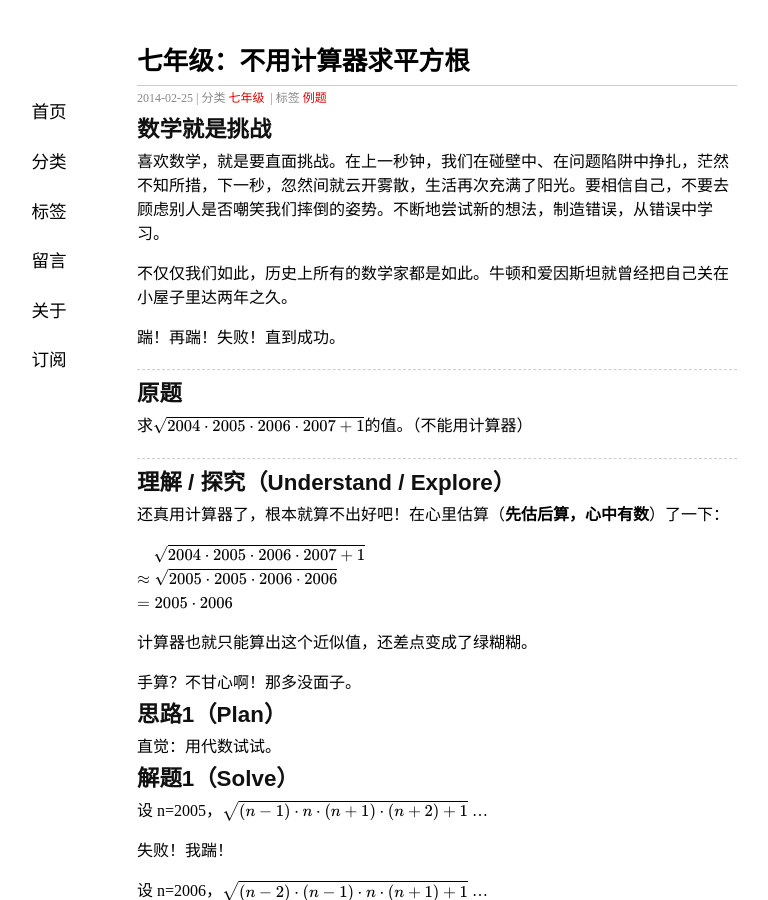
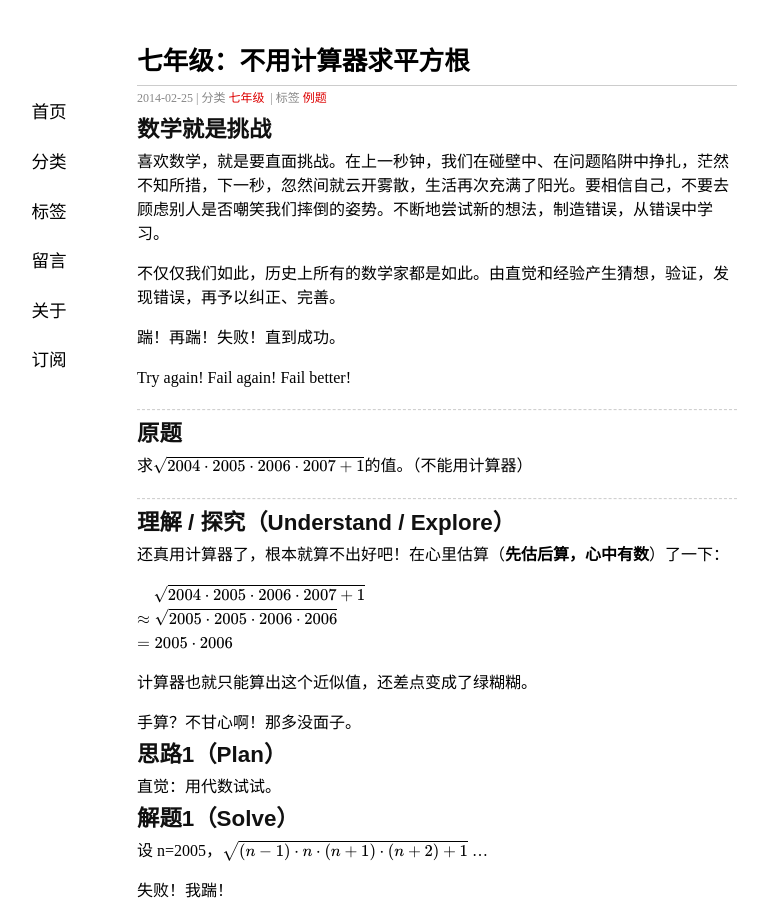
Before and after one commit to ccpaging/ccpaging.github.io, a Jekyll site: the page built from _posts/2014-02-25-L7-example.md, in a window 1280 px wide and 900 px high. Shown: the whole window, without its empty margins (203-971 px from the left). Built offline with Jekyll 4.4.1, drawn with Linux system fonts in a browser that asks for light colours; formulas are drawn with MathJax 3; comment, search, counter and statistics services are not loaded.

Commit message:
Update 2014-02-25-L7-example.md

```diff
--- a/_posts/2014-02-25-L7-example.md
+++ b/_posts/2014-02-25-L7-example.md
@@ -10,9 +10,11 @@ tags: 例题
 
 喜欢数学，就是要直面挑战。在上一秒钟，我们在碰壁中、在问题陷阱中挣扎，茫然不知所措，下一秒，忽然间就云开雾散，生活再次充满了阳光。要相信自己，不要去顾虑别人是否嘲笑我们摔倒的姿势。不断地尝试新的想法，制造错误，从错误中学习。
 
-不仅仅我们如此，历史上所有的数学家都是如此。牛顿和爱因斯坦就曾经把自己关在小屋子里达两年之久。
+不仅仅我们如此，历史上所有的数学家都是如此。由直觉和经验产生猜想，验证，发现错误，再予以纠正、完善。
 
 踹！再踹！失败！直到成功。
+
+Try again! Fail again! Fail better!
 
 ----
 
```
